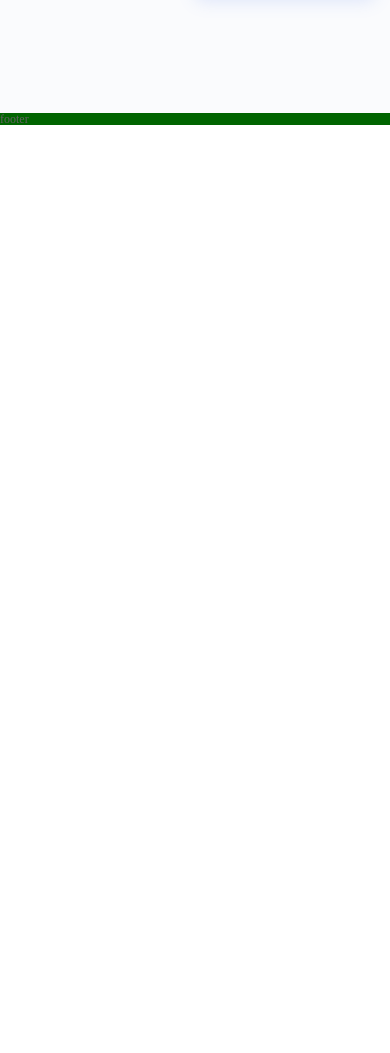
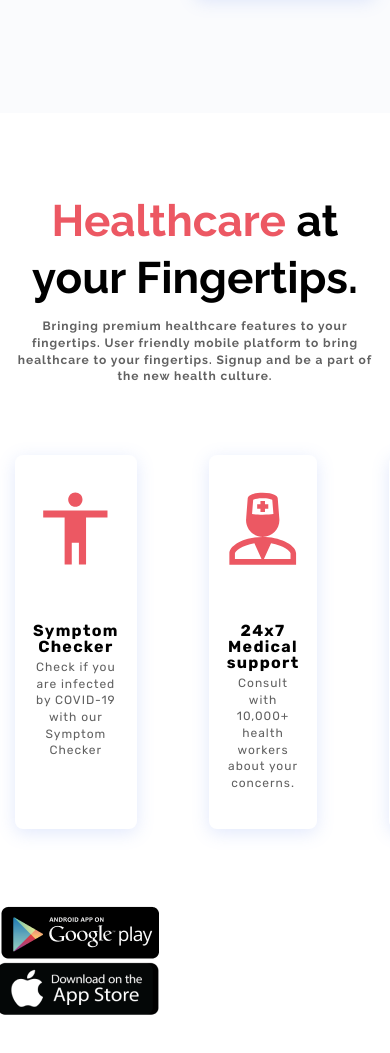
Before and after one commit to syniuk-a/GoCorona, a plain HTML site: page index.html in a window 390 px wide. Shown: the part 2179-3232 px from the top of the page. Before the commit the page ends 2304 px from the top, so only its background shows below. Drawn offline with Linux system fonts and the light colour scheme.

Commit message:
commit
healthcare without mobile

```diff
--- a/index.html
+++ b/index.html
@@ -139,8 +139,47 @@
        </div>
      </section>
 
+     <section class="healthcare">
+      <div class="healthcare__container">
+        <div class="healthcare__content content-healthcare">
+          <h1 class="text__block-title"><span class="content-text__pink">Healthcare</span> at your Fingertips.</h1>
+          <div class="text__clock-subtitle">Bringing premium healthcare features to your fingertips. User friendly mobile platform to bring healthcare to your
+          fingertips. Signup and be a part of the new health culture.</div>
+        </div>
+        <div class="healthcare__cards-body">
+          <div class="cards__list">
+            <div class="cards__item card">
+              <img src="./image/health/people.svg" alt="" class="cards__icon">
+              <h3 class="cards__title">Symptom Checker</h3>
+              <div class="cards__subtitle">Check if you are infected by COVID-19 with our Symptom Checker</div>
+            </div>
+            <div class="cards__item card">
+              <img src="./image/health/doctor.svg" alt="" class="cards__icon">
+              <h3 class="cards__title">24x7 Medical support</h3>
+              <div class="cards__subtitle">Consult with 10,000+ health workers about your concerns.</div>
+            </div>
+            <div class="cards__item card">
+              <img src="./image/health/heart.svg" alt="" class="cards__icon">
+              <h3 class="cards__title">Conditions</h3>
+              <div class="cards__subtitle">Bringing premium healthcare features to your fingertips.</div>
+            </div>
+          </div>
+          <div class="card__decoration-1"></div>
+          <div class="card__decoration-2"></div>
+          <div class="card__decoration-3"></div>
+          <div class="card__decoration-4"></div>
+        </div>
+
+      </div>
+     </section>
+
     </div>
-    <div class="footer">footer</div>
+    <div class="footer">
+      <ul class="foter__img-list">
+        <li class="foter__img-item"><img src="./image/footer/google-play.png" alt="google play" class="foter__image"></li>
+        <li class="foter__img-item"><img src="./image/footer/app-store.png" alt="app store" class="foter__image"></li>
+      </ul>
+    </div>
     </div>
   </div>
 
--- a/scss/partials/footer/_footer.scss
+++ b/scss/partials/footer/_footer.scss
@@ -1,3 +1,25 @@
 .footer {
-  background-color: darkgreen;
+  background-color: #ffffff;
+  padding: 37px 0;
 }
+.foter {
+  // .foter__img-list
+  &__img-list {
+    margin: 0 auto;
+    @media (min-width: 987.98px) {
+      display: flex;
+      justify-content: center;
+    }
+    // display: flex;
+  }
+  // .foter__img-item
+  &__img-item {
+    margin: 0px 65px 0px 0px;
+    &:last-child {
+      margin: 0px;
+    }
+  }
+  // .foter__image
+  &__image {
+  }
+}
--- /dev/null
+++ b/scss/partials/main/_healthcare.scss
@@ -0,0 +1,93 @@
+.healthcare {
+  padding: 79px 0px 0px 0px;
+  // .healthcare__container
+  &__container {
+  }
+  // .healthcare__content
+  &__content {
+    margin: 0 auto;
+  }
+  // .healthcare__cards-body
+  &__cards-body {
+    padding: 46px 0px 39px 0px;
+  }
+}
+.content-healthcare {
+  max-width: 668px;
+  text-align: center;
+}
+.text {
+  // .text__block-title
+  &__block-title {
+  }
+  // .text__clock-subtitle
+  &__clock-subtitle {
+  }
+}
+.content-text {
+  // .content-text__pink
+  &__pink {
+  }
+}
+.cards {
+  // .cards__list
+  &__list {
+    display: flex;
+  }
+  // .cards__item
+  &__item {
+    margin: 0px 72px 0px 0px;
+    padding: 37px 18px;
+    background: #ffffff;
+    box-shadow: 0px 4px 18px rgba(88, 126, 236, 0.18);
+    border-radius: 8px;
+    &:last-child {
+      margin: 0px 0px 0px 0px;
+    }
+  }
+  // .cards__icon
+  &__icon {
+    display: block;
+    // display: block;
+    // align-items: center;
+    // margin: 0px 0px 58px 0px;
+    margin: 0 auto;
+  }
+  // .cards__title
+  &__title {
+    font-family: $mainFont;
+    font-weight: 700;
+    font-size: 16px;
+    line-height: 1/39;
+    text-align: center;
+    letter-spacing: 0.08em;
+    margin: 58px 0px 4px 0px;
+
+    color: #000000;
+  }
+  // .cards__subtitle
+  &__subtitle {
+    font-family: $mainFont;
+    font-weight: 400;
+    font-size: 12px;
+    line-height: 1.39;
+    text-align: center;
+    letter-spacing: 0.08em;
+
+    color: #616161;
+  }
+}
+.card {
+  // .card__decoration-1
+  &__decoration-1 {
+  }
+  // .card__decoration-2
+  &__decoration-2 {
+  }
+  // .card__decoration-3
+  &__decoration-3 {
+  }
+  // .card__decoration-4
+  &__decoration-4 {
+  }
+}
--- a/scss/style.scss
+++ b/scss/style.scss
@@ -12,3 +12,4 @@
 @import "./utils/text-block";
 @import "./partials/main/stay-section";
 @import "./partials/main/experts";
+@import "./partials/main/healthcare";
```
Also changed, not shown: css/style.css, css/style.min.css, image/footer/app-store.png (added), image/footer/google-play.png (added), image/health/doctor.svg (added), image/health/heart.svg (added), image/health/people.svg (added), 2 other files.
